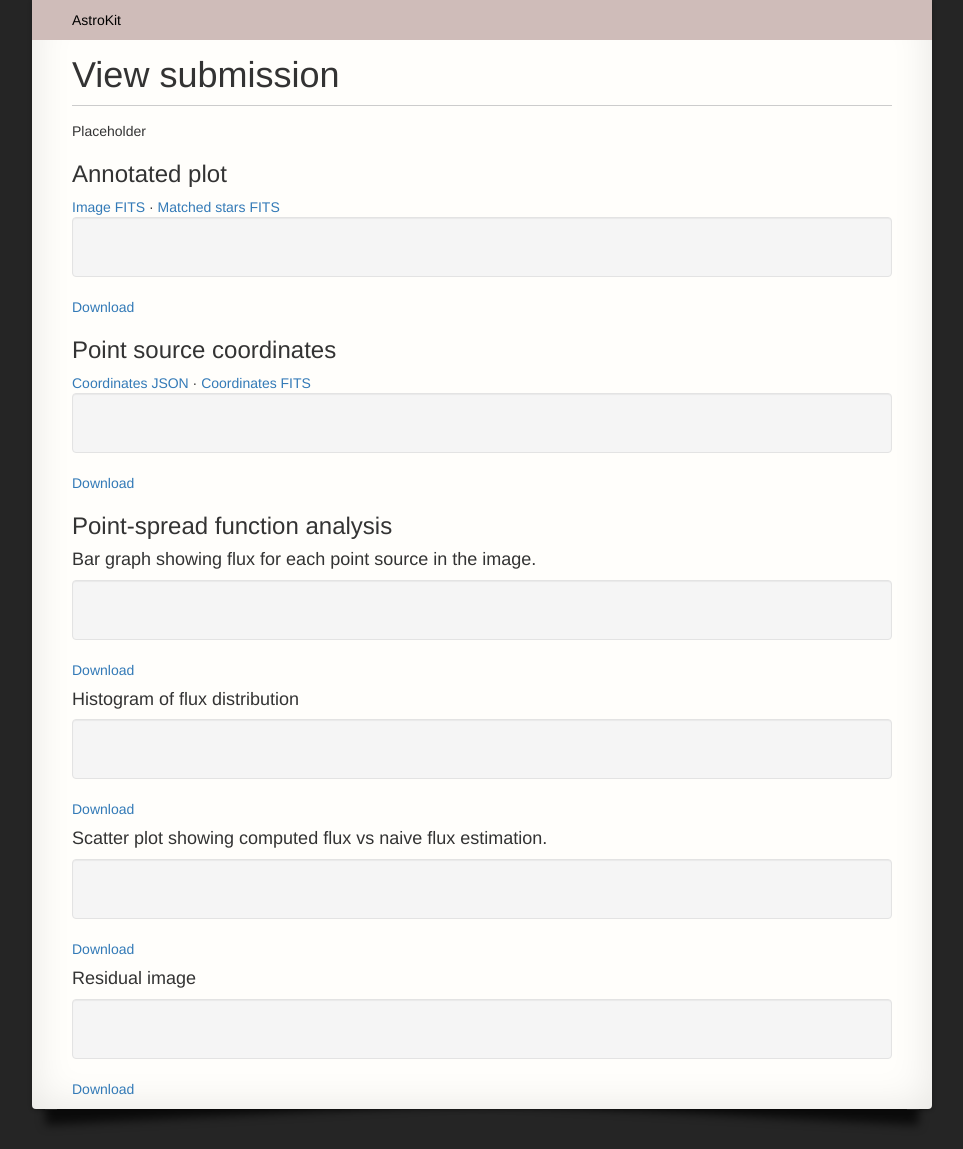
After one commit to typpo/astrokit, a Django app: template imageflow/templates/submission.html in a window 1280 px wide. The commit adds this page. Shown: the whole page, without its empty margins (158-1121 px from the left). Run offline with Django 3.2, Linux system fonts and the light colour scheme; the template is opened without the code that fills it, so the values that code supplies are empty; some libraries are stand-ins or nearby versions.

Commit message:
page that renders all results

```diff
--- a/imageflow/static/imageflow/css/main.css
+++ b/imageflow/static/imageflow/css/main.css
@@ -28,6 +28,12 @@ body {
   padding-bottom: 10px;
   padding-top: 35px;
 }
+
+.well img {
+  width: 100%;
+  height: auto;
+}
+
 .drop-shadow {
   position:relative;
   /*float:left;*/
--- a/imageflow/templates/layout.html
+++ b/imageflow/templates/layout.html
@@ -8,7 +8,6 @@
     <link rel="shortcut icon" type="image/png" href="{% static 'imageflow/images/favicon.png' %}"/>
     <link rel="stylesheet" href="https://maxcdn.bootstrapcdn.com/bootstrap/3.3.6/css/bootstrap.min.css" />
     <link rel="stylesheet" href="{% static 'imageflow/css/main.css' %}" />
-    <link
 </head>
 <body>
   <div class="content drop-shadow lifted">
--- /dev/null
+++ b/imageflow/templates/submission.html
@@ -0,0 +1,58 @@
+{% extends 'layout.html' %}
+{% load staticfiles %}
+
+{% block heading %}View submission{% endblock %}
+
+{% block content %}
+    <p>
+      Placeholder
+    </p>
+
+    <h3>Annotated plot</h3>
+    <a href="{{result.urls.astrometry_image_fits_url}}">Image FITS</a>
+    &middot;
+    <a href="{{result.urls.astrometry_coor_fits_url}}">Matched stars FITS</a>
+    <div class="well">
+      <img src="{{result.urls.astrometry_annotated_display_url}}" />
+    </div>
+    <a href="{{result.urls.astrometry_annotated_display_url}}" download>Download</a>
+
+    <h3>Point source coordinates</h3>
+    <a href="{{result.urls.coords_json_url}}">Coordinates JSON</a>
+    &middot;
+    <a href="{{result.urls.coords_fits_url}}">Coordinates FITS</a>
+    <div class="well">
+      <img src="{{result.urls.coords_plot_url}}" />
+    </div>
+    <a href="{{result.urls.coords_plot_url}}" download>Download</a>
+
+    <h3>Point-spread function analysis</h3>
+
+    <h4>Bar graph showing flux for each point source in the image.</h4>
+    <div class="well">
+      <img src="{{result.urls.psf_bar_url}}" />
+    </div>
+    <a href="{{result.urls.psf_bar_url}}" download>Download</a>
+
+    <h4>Histogram of flux distribution</h4>
+    <div class="well">
+      <img src="{{result.urls.psf_hist_url}}" />
+    </div>
+    <a href="{{result.urls.psf_hist_url}}" download>Download</a>
+
+    <h4>Scatter plot showing computed flux vs naive flux estimation.</h4>
+    <div class="well">
+      <img src="{{result.urls.psf_scatter_url}}" />
+    </div>
+    <a href="{{result.urls.psf_scatter_url}}" download>Download</a>
+
+    <h4>Residual image</h4>
+    <div class="well">
+      <img src="{{result.urls.psf_residual_image_url}}" />
+    </div>
+    <a href="{{result.urls.psf_residual_image_url}}" download>Download</a>
+  </div>
+{% endblock %}
+{% block scripts %}
+  <script src="{% static "imageflow/js/submission.js" %}" type="text/javascript"></script>
+{% endblock %}
--- a/imageflow/urls.py
+++ b/imageflow/urls.py
@@ -2,6 +2,7 @@ from django.conf.urls import patterns, url
 
 urlpatterns = patterns('imageflow.views',
     url(r'^upload', 'upload_image', name='upload_image'),
+    url(r'^submission/(?P<subid>[0-9]+)', 'view_submission', name='view_submission'),
     url(r'^api/submission/(?P<subid>[0-9]+)/results', 'api_get_submission_results', name='api_get_submission_results'),
     url(r'^', 'index', name='index'),
 )
```
Also changed, not shown: imageflow/views.py (+12 -2 lines).
